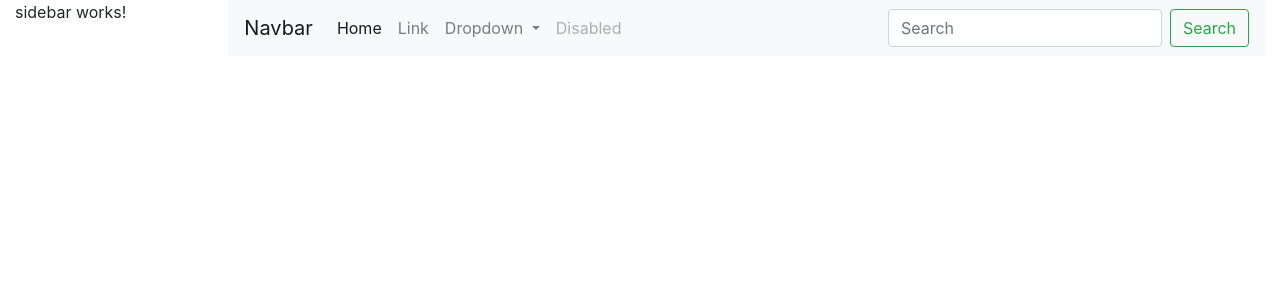
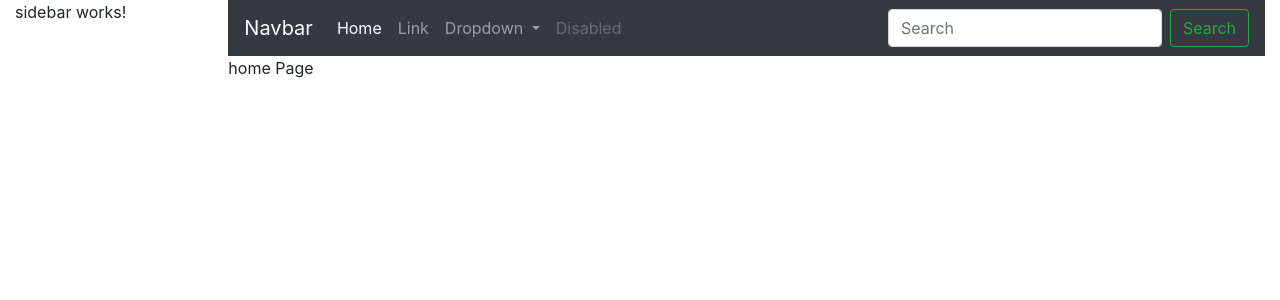
Before and after one commit to shailendrakawadkar/home-page-module-learning, an Angular app: page /home in a window 1280 px wide. Before the commit this address led to /. Shown: the top 300 px of the page. Built offline with nearby package versions, Linux system fonts and the light colour scheme.

Commit message:
routing
added routing

```diff
--- a/src/app/app-routing.module.ts
+++ b/src/app/app-routing.module.ts
@@ -1,9 +1,10 @@
 import { NgModule } from '@angular/core';
 import { Routes, RouterModule } from '@angular/router';
 import { AppComponent } from './app.component';
+import { HomeComponent } from './home/home.component';
 
 const routes: Routes = [
-
+   {path: 'home', component: HomeComponent},
 ];
 
 @NgModule({
--- a/src/app/app.module.ts
+++ b/src/app/app.module.ts
@@ -5,10 +5,12 @@ import { AppRoutingModule } from './app-routing.module';
 import { AppComponent } from './app.component';
 import { NavSideModule } from './nav-side/nav-side.module';
 import { NgbModule } from '@ng-bootstrap/ng-bootstrap';
+import { HomeComponent } from './home/home.component';
 
 @NgModule({
   declarations: [
-    AppComponent
+    AppComponent,
+    HomeComponent
   ],
   imports: [
     BrowserModule,
--- /dev/null
+++ b/src/app/home/home.component.html
@@ -0,0 +1 @@
+<p>home Page</p>
--- /dev/null
+++ b/src/app/home/home.component.ts
@@ -0,0 +1,15 @@
+import { Component, OnInit } from '@angular/core';
+
+@Component({
+  selector: 'app-home',
+  templateUrl: './home.component.html',
+  styleUrls: ['./home.component.css']
+})
+export class HomeComponent implements OnInit {
+
+  constructor() { }
+
+  ngOnInit(): void {
+  }
+
+}
--- a/src/app/nav-side/navbar/navbar.component.html
+++ b/src/app/nav-side/navbar/navbar.component.html
@@ -1,4 +1,4 @@
-<nav class="navbar navbar-expand-lg navbar-light bg-light">
+<nav class="navbar navbar-expand-lg navbar-dark bg-dark">
     <a class="navbar-brand" href="#">Navbar</a>
     <button class="navbar-toggler" type="button" data-toggle="collapse" data-target="#navbarSupportedContent" aria-controls="navbarSupportedContent" aria-expanded="false" aria-label="Toggle navigation">
       <span class="navbar-toggler-icon"></span>
@@ -7,7 +7,7 @@
     <div class="collapse navbar-collapse" id="navbarSupportedContent">
         <ul class="navbar-nav mr-auto">
             <li class="nav-item active">
-                <a class="nav-link" href="#">Home <span class="sr-only">(current)</span></a>
+                <a class="nav-link" href="/home" routeLink="/home">Home <span class="sr-only">(current)</span></a>
             </li>
             <li class="nav-item">
                 <a class="nav-link" href="#">Link</a>
```
Also changed, not shown: src/app/home/home.component.css (added), 1 other file (tests, documents, lock files or other folders).
